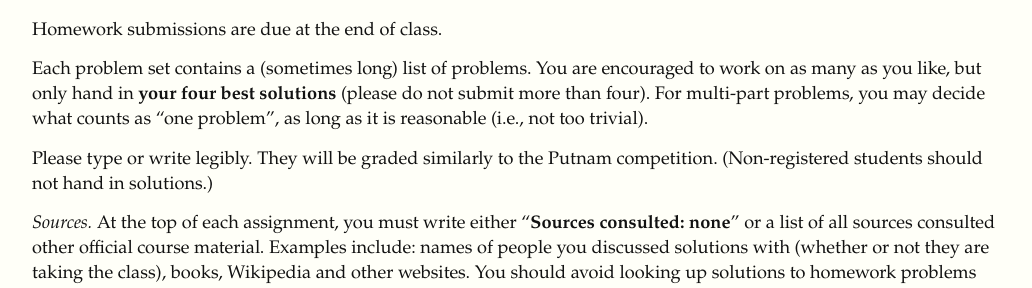
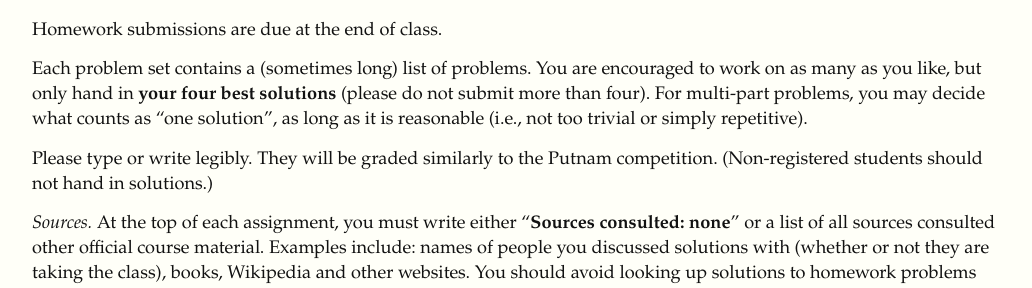
Before and after one commit to yufeizhao/yufeizhao.github.io, a Jekyll site: the page built from a34/index.md, in a window 1280 px wide. Shown: the part 692-980 px from the top of the page, without its empty margins (123-1155 px from the left). Built offline with Jekyll 4.4.1, drawn with Linux system fonts in a browser that asks for light colours; nearby versions of some CDN libraries.

Commit message:
one problem

```diff
--- a/a34/index.md
+++ b/a34/index.md
@@ -31,7 +31,7 @@ contest for undergraduates in the USA and Canada.  This year it will be held Sat
 
 Homework submissions are due at the end of class.
 
-Each problem set contains a (sometimes long) list of problems. You are encouraged to work on as many as you like, but only hand in **your four best solutions** (please do not submit more than four). For multi-part problems, you may decide what counts as "one problem", as long as it is reasonable (i.e., not too trivial).
+Each problem set contains a (sometimes long) list of problems. You are encouraged to work on as many as you like, but only hand in **your four best solutions** (please do not submit more than four). For multi-part problems, you may decide what counts as "one solution", as long as it is reasonable (i.e., not too trivial or simply repetitive).
 
 Please type or write legibly. They will be graded similarly to the Putnam competition. (Non-registered students should not hand in solutions.)
 
```
